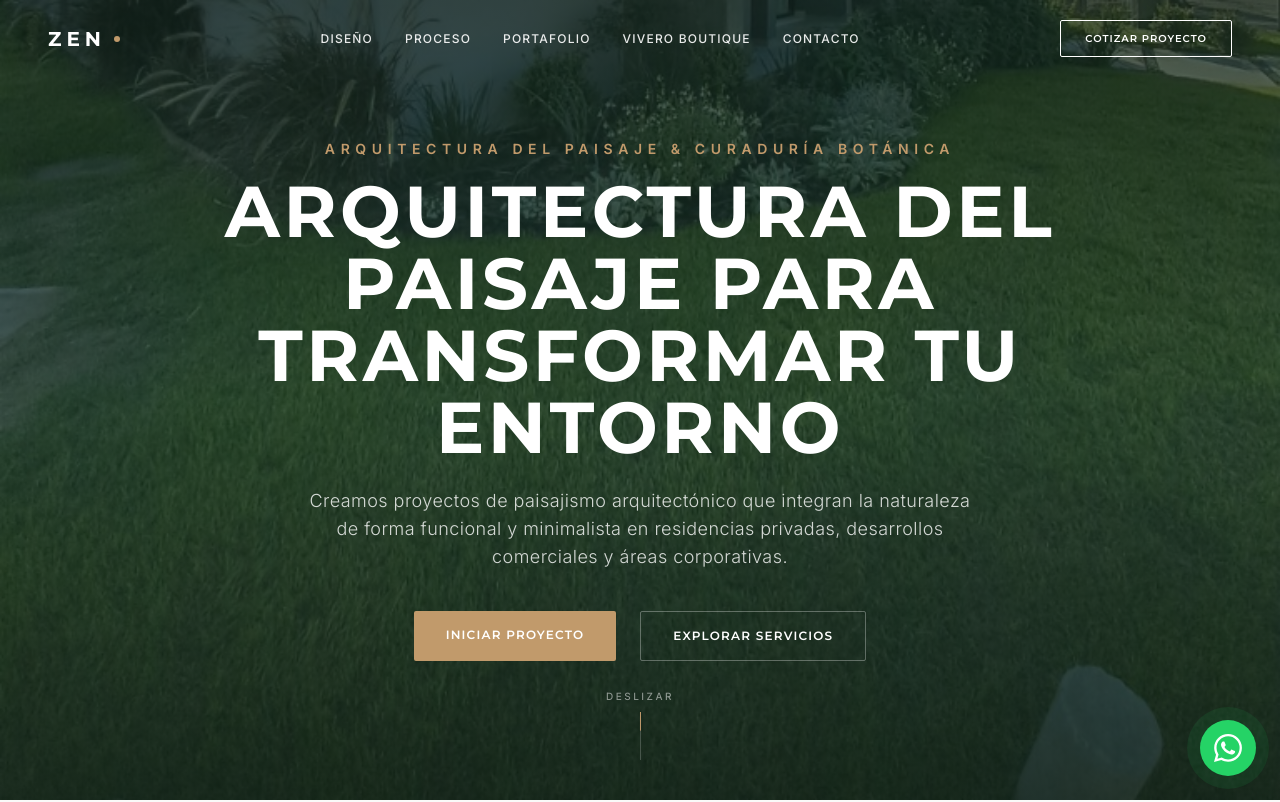
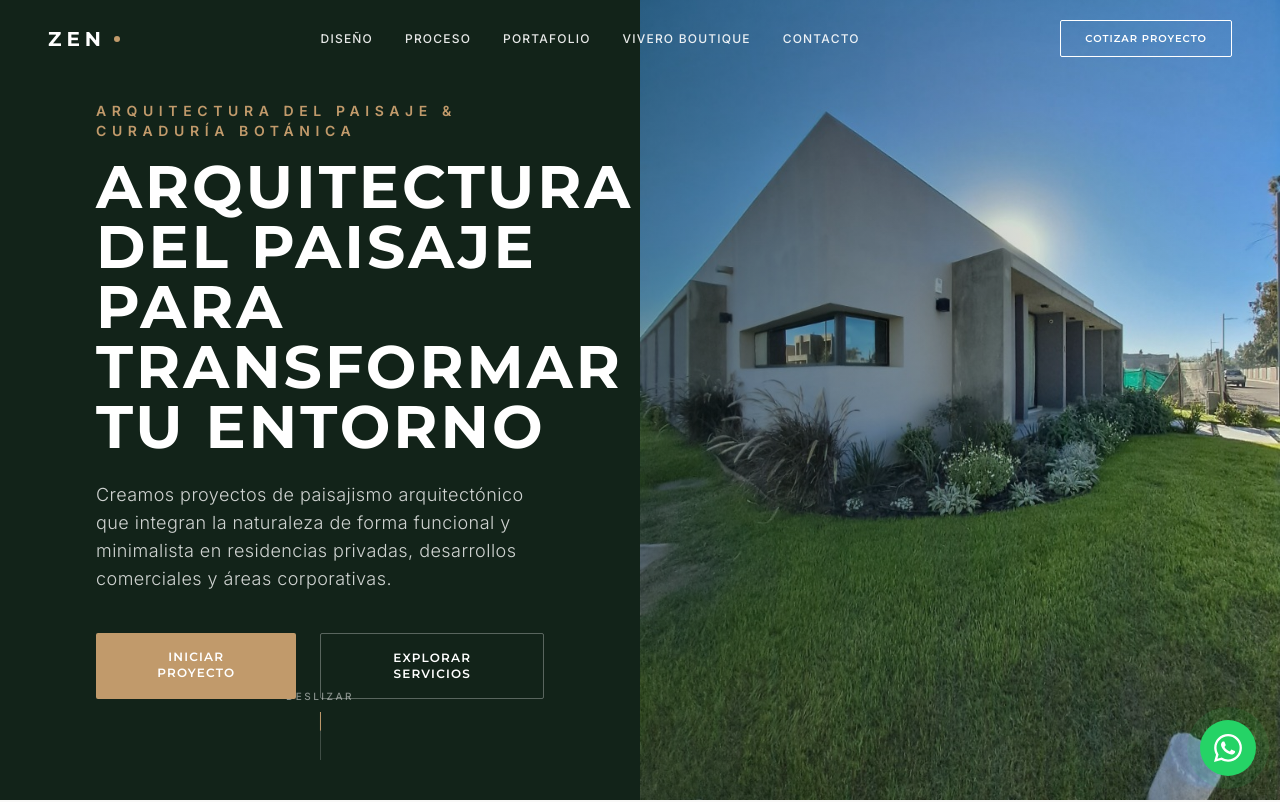
Before and after one commit to dvidanas/908-viverozen-demo, a website built with Vite: page index.html in a window 1280 px wide. Shown: the top 802 px of the page. Built offline with nearby package versions, Linux system fonts and the light colour scheme.

Commit message:
style: adapt hero section to split layout on desktop for better portrait image scaling

```diff
--- a/index.html
+++ b/index.html
@@ -117,37 +117,37 @@
   <!-- ==========================================
        2. HERO SECTION
        ========================================== -->
-  <section id="hero" class="relative h-screen flex items-center justify-center overflow-hidden">
-    <!-- Hero Background Image (Full-Cover, Edge-to-Edge) -->
-    <div class="absolute inset-0 z-0">
+  <section id="hero" class="relative h-screen flex flex-col md:flex-row items-center md:items-stretch justify-center overflow-hidden bg-botanico-dark">
+    <!-- Hero Background Image (Full-Cover on Mobile, 50% split on Desktop) -->
+    <div class="absolute inset-0 md:relative md:w-1/2 md:h-full z-0 md:order-2">
       <img src="images/hero_zen.jpg" class="w-full h-full object-cover object-bottom" alt="Diseño de paisajismo contemporáneo Zen con jardín verde estructurado durante el día">
-      <!-- Dark green semi-transparent overlay to guarantee high-contrast legibility -->
-      <div class="absolute inset-0 bg-gradient-to-t from-botanico-dark/85 via-botanico/65 to-botanico-dark/75"></div>
+      <!-- Gradient overlay: Dark on mobile for text contrast, soft horizontal gradient on desktop to blend with the text side -->
+      <div class="absolute inset-0 bg-gradient-to-t from-botanico-dark/85 via-botanico/65 to-botanico-dark/75 md:bg-gradient-to-r md:from-botanico-dark/40 md:to-transparent"></div>
     </div>
 
-    <!-- Hero Content -->
-    <div class="relative z-10 max-w-5xl mx-auto px-6 md:px-12 text-center text-white flex flex-col items-center">
+    <!-- Hero Content (Centered on Mobile, left-aligned on Desktop left column) -->
+    <div class="relative z-10 max-w-5xl mx-auto px-6 md:px-12 text-center md:text-left text-white flex flex-col items-center md:items-start justify-center md:w-1/2 md:h-full md:max-w-none md:mx-0 md:px-16 lg:px-24 md:order-1">
       <span class="text-xs md:text-sm tracking-[0.4em] uppercase font-semibold text-arena mb-4 block reveal-on-scroll">
         Arquitectura del Paisaje & Curaduría Botánica
       </span>
-      <h1 class="font-titles text-4xl md:text-6xl lg:text-7xl font-bold uppercase tracking-wider leading-[1.1] mb-6 max-w-4xl reveal-on-scroll" style="transition-delay: 150ms;">
+      <h1 class="font-titles text-4xl md:text-4xl lg:text-5xl xl:text-6xl font-bold uppercase tracking-wider leading-[1.1] mb-6 max-w-4xl reveal-on-scroll" style="transition-delay: 150ms;">
         Arquitectura del paisaje para transformar tu entorno
       </h1>
-      <p class="font-sans text-sm md:text-lg text-white/80 max-w-2xl font-light tracking-wide leading-relaxed mb-10 reveal-on-scroll" style="transition-delay: 300ms;">
+      <p class="font-sans text-sm md:text-base lg:text-lg text-white/80 max-w-2xl font-light tracking-wide leading-relaxed mb-10 reveal-on-scroll" style="transition-delay: 300ms;">
         Creamos proyectos de paisajismo arquitectónico que integran la naturaleza de forma funcional y minimalista en residencias privadas, desarrollos comerciales y áreas corporativas.
       </p>
-      <div class="flex flex-col sm:flex-row space-y-4 sm:space-y-0 sm:space-x-6 reveal-on-scroll" style="transition-delay: 450ms;">
-        <a href="#contacto" class="bg-arena hover:bg-arena-dark text-white font-titles text-xs tracking-widest uppercase font-semibold px-8 py-4 transition-colors duration-300 rounded-sm">
+      <div class="flex flex-col sm:flex-row space-y-4 sm:space-y-0 sm:space-x-6 reveal-on-scroll w-full sm:w-auto" style="transition-delay: 450ms;">
+        <a href="#contacto" class="bg-arena hover:bg-arena-dark text-white font-titles text-xs tracking-widest uppercase font-semibold px-8 py-4 transition-colors duration-300 rounded-sm text-center">
           Iniciar Proyecto
         </a>
-        <a href="#antes-despues" class="border border-white/30 hover:border-white hover:bg-white/5 text-white font-titles text-xs tracking-widest uppercase font-semibold px-8 py-4 transition-colors duration-300 rounded-sm">
+        <a href="#antes-despues" class="border border-white/30 hover:border-white hover:bg-white/5 text-white font-titles text-xs tracking-widest uppercase font-semibold px-8 py-4 transition-colors duration-300 rounded-sm text-center">
           Explorar Servicios
         </a>
       </div>
     </div>
 
-    <!-- Scroll Indicator -->
-    <div class="absolute bottom-10 left-1/2 -translate-x-1/2 z-10 flex flex-col items-center">
+    <!-- Scroll Indicator (Centered on mobile, centered under left column on desktop) -->
+    <div class="absolute bottom-10 left-1/2 -translate-x-1/2 md:left-[25%] z-10 flex flex-col items-center">
       <span class="text-[10px] text-white/50 uppercase tracking-[0.25em] mb-2 font-medium">Deslizar</span>
       <div class="w-[1px] h-12 bg-white/20 relative overflow-hidden">
         <div class="absolute top-0 left-0 w-full h-1/2 bg-arena animate-bounce"></div>
```
